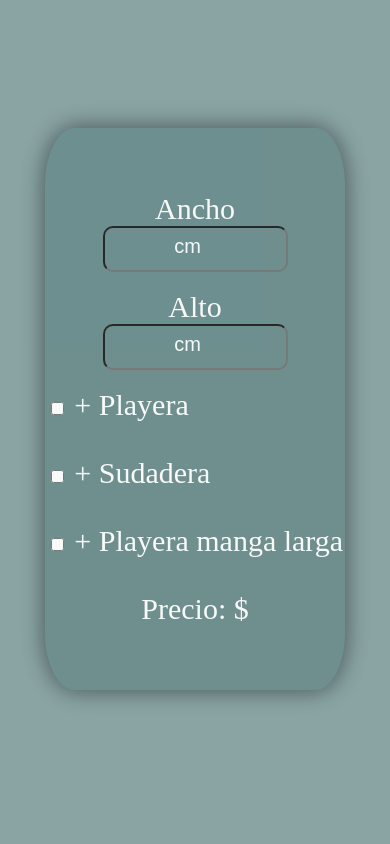
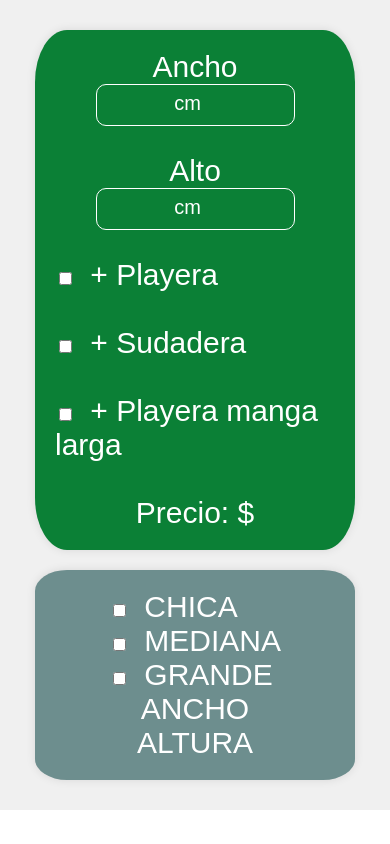
Before and after one commit to JesusGR144/JesusGR144.github.io, a plain HTML site: page index.html in a window 390 px wide. Drawn offline with Linux system fonts and the light colour scheme.

Commit message:
Implementacion del centrado

```diff
--- a/index.html
+++ b/index.html
@@ -8,15 +8,23 @@
     <title>Calculo Precio Diseños</title>
 
     <style>
+        body, html {
+            margin: 0;
+            padding: 0;
+            height: 100%;
+            font-family: Arial, Helvetica, sans-serif;
+        }
+
         #contenedor {
             display: flex;
-            flex-direction: column;
-            justify-content: center;
+            justify-content: space-around;
             align-items: center;
             height: 100vh;
+            padding: 0 5%;
+            background-color: #f0f0f0;
         }
 
-        #centro {
+        .panel {
             display: flex;
             flex-direction: column;
             justify-content: center;
@@ -24,7 +32,16 @@
             width: 30%;
             height: 60%;
             border-radius: 10%;
+            padding: 20px;
+            box-shadow: 0 0 10px rgba(0, 0, 0, 0.1);
+        }
+
+        #derecha {
             background-color: rgb(109, 142, 142);
+        }
+
+        #izquierda {
+            background-color: rgb(11, 128, 54);
         }
 
         .medidas {
@@ -37,6 +54,9 @@
             background-color: transparent;
             border-radius: 10px;
             color: white;
+            border: 1px solid white;
+            padding: 0 10px;
+            margin-bottom: 10px;
         }
 
         input::placeholder {
@@ -45,37 +65,22 @@
             color: white;
         }
 
-        @media (width >=300px) and (width <=900px) {
-            body {
-                background-color: rgba(109, 142, 142, .8);
+        input[type="checkbox"] {
+            margin-right: 10px;
+        }
+
+        @media (max-width: 900px) {
+            #contenedor {
+                flex-direction: column;
+                justify-content: center;
+                height: auto;
+                padding: 20px;
             }
 
-            #contenedor {
-                height: 95vh;
-            }
-
-            #centro {
+            .panel {
                 width: 80%;
-                height: 70%;
-                box-shadow: 0 0 20px rgba(0, 0, 0, 0.5), 0 0 40px rgba(0, 0, 0, 0.3), 0 0 60px rgba(0, 0, 0, 0.2);
-                animation: iluminacion 4s infinite alternate;
-            }
-
-            @keyframes iluminacion {
-                0% {
-                    box-shadow: 0 0 20px rgba(0, 0, 0, 0.5);
-                    opacity: 1;
-                }
-
-                50% {
-                    box-shadow: 0 0 40px rgba(0, 0, 0, 0.7);
-                    opacity: 0.7;
-                }
-
-                100% {
-                    box-shadow: 0 0 20px rgba(0, 0, 0, 0.5);
-                    opacity: 1;
-                }
+                height: auto;
+                margin: 10px 0;
             }
         }
     </style>
@@ -83,7 +88,7 @@
 
 <body>
     <div id="contenedor">
-        <div id="centro">
+        <div id="izquierda" class="panel">
             <label class="medidas">Ancho</label>
             <input id="ancho" type="number" placeholder="cm"><br>
             <label class="medidas">Alto</label>
@@ -98,20 +103,45 @@
             </div>
             <label id="precio" class="medidas">Precio: $</label>
         </div>
+        <div id="derecha" class="panel">
+            <div id="contenedorTalla" class="medidas">
+                <input type="checkbox" id="PChica">
+                <label>CHICA</label><br>
+                <input type="checkbox" id="PMediana">
+                <label>MEDIANA</label><br>
+                <input type="checkbox" id="PGrande">
+                <label>GRANDE</label><br>
+            </div>
+            <label id="centradoA" class="medidas">ANCHO</label>
+            <label id="centradoH" class="medidas">ALTURA</label>
+        </div>
     </div>
     <script>
-
+        //DIV VERDE
         var anchoDiseño = document.getElementById('ancho');
         var altoDiseño = document.getElementById('alto');
         var checkPlayera = document.getElementById('playera');
         var checkSudadera = document.getElementById('sudadera');
         var checkMangaLarga = document.getElementById('mangalarga');
 
+        //DIV PLANKTON
+        var checkPCHICA = document.getElementById('PChica');
+        var checkPMEDIANA = document.getElementById('PMediana');
+        var checkPGRANDE = document.getElementById('PGrande');
+        // let centrado = document.getElementById('centrado');
+        checkPCHICA.addEventListener('input', centrarDiseño);
+        checkPMEDIANA.addEventListener('input', centrarDiseño);
+        checkPGRANDE.addEventListener('input', centrarDiseño);
+
+
         anchoDiseño.addEventListener('input', calcularPrecio);
         altoDiseño.addEventListener('input', calcularPrecio);
+        anchoDiseño.addEventListener('input', centrarDiseño);
+        altoDiseño.addEventListener('input', centrarDiseño);
         checkPlayera.addEventListener('input', calcularPrecio);
         checkSudadera.addEventListener('input', calcularPrecio);
         checkMangaLarga.addEventListener('input', calcularPrecio);
+
 
 
 
@@ -128,9 +158,6 @@
             const precioSudadera = 260;
             const precioMangaLarga = 180;
             let areaMaterial = anchoMaterial * altoMaterial;
-            //document.getElementById('precio').innerText = 'Area Material: $' + areaMaterial;
-
-
 
             let subtotal = (areaDiseño * precioMaterial) / areaMaterial;
             let totalGanancia = subtotal + (subtotal * 0.8);
@@ -158,7 +185,21 @@
 
             document.getElementById('precio').innerText = 'Precio: $' + Math.round(totalGanancia);
         }
-    </script>
+        function centrarDiseño(){
+            let centradoA = 0;
+            let centradoH = 0;
+            var ancho = parseFloat(anchoDiseño.value);
+            var alto = parseFloat(altoDiseño.value);
+            if(checkPMEDIANA.checked){
+                centradoA = (48 - ancho)/2;
+                centradoH = (59 - alto)/2;
+                checkPCHICA.disabled = true;
+                checkPGRANDE.disabled = true;
+            }
+            document.getElementById('centradoA').innerText = centradoA+' cm ancho';
+            document.getElementById('centradoH').innerText = centradoH+' cm alto';
+        }
+        </script>
 </body>
 
 </html>
```
